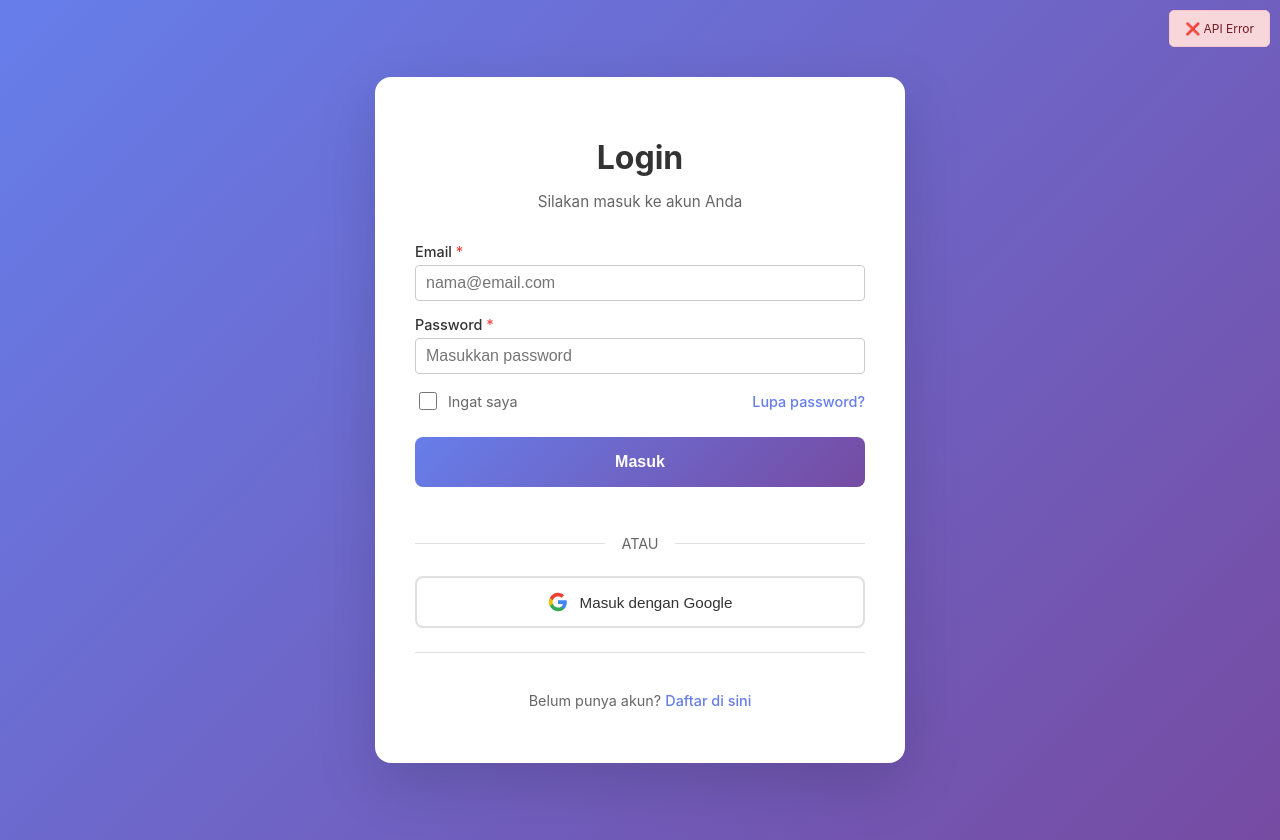
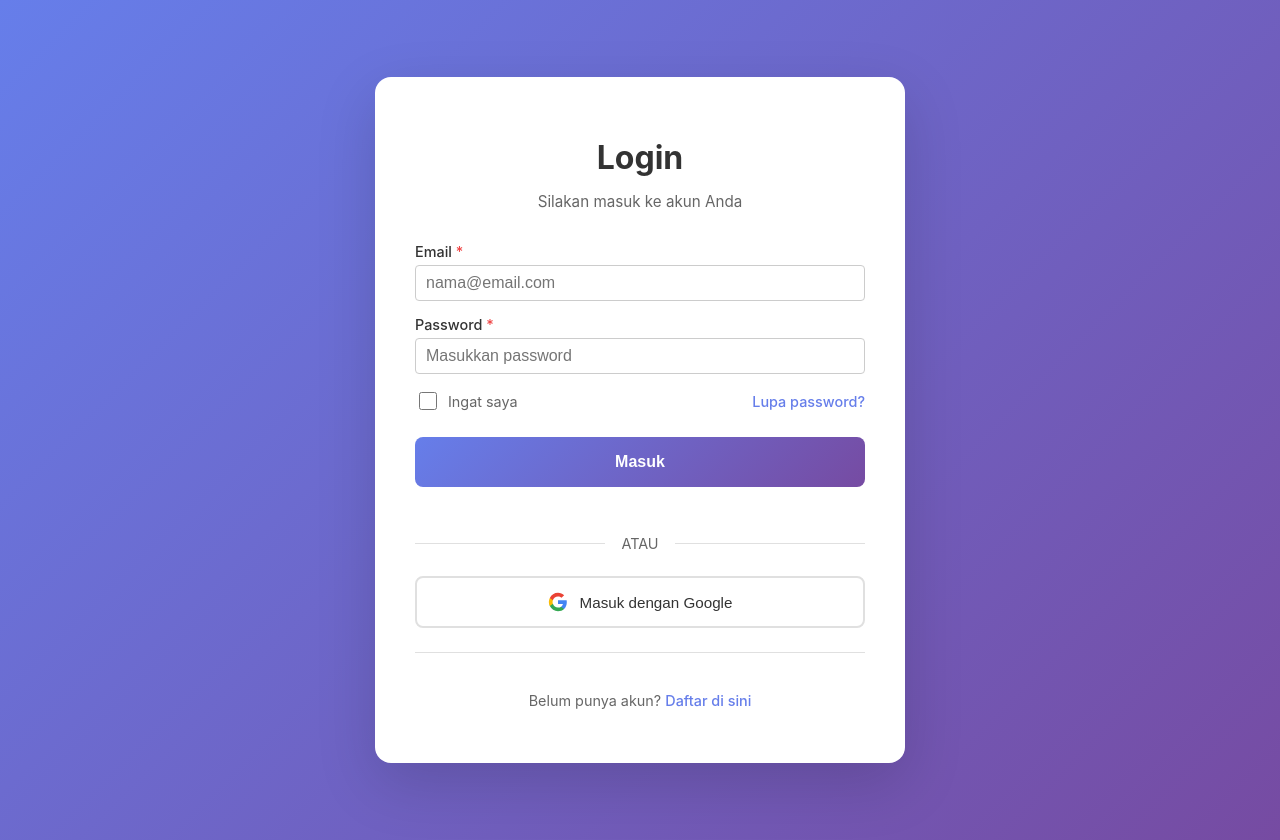
Before and after one commit to DendiFrantika/frontendReact, a React (Create React App) app: page /login in a window 1280 px wide. Built offline with nearby package versions, Linux system fonts and the light colour scheme; no server answers.

Commit message:
Fix refresh loop dan perbaiki App.js routing

```diff
--- a/src/App.js
+++ b/src/App.js
@@ -1,47 +1,16 @@
-import React, { useEffect, useState } from 'react';
+import React from 'react';
 import { BrowserRouter } from 'react-router-dom';
 import { AuthProvider } from './context/AuthContext';
 import AppRoutes from './routes/AppRoutes';
-import testAPI from './test-api';
 import './App.css';
 
 function App() {
-  const [apiTestResult, setApiTestResult] = useState(null);
-
-  useEffect(() => {
-    // Run API tests in development mode only
-    if (process.env.NODE_ENV === 'development') {
-      console.log('🧪 Mode Development - Menjalankan test API...');
-      testAPI().then(result => {
-        setApiTestResult(result);
-        if (!result.success) {
-          console.warn('⚠️ API test gagal - pastikan backend berjalan di:', process.env.REACT_APP_API_BASE_URL || 'http://localhost:3000/api');
-        }
-      });
-    }
-  }, []);
   return (
-    <AuthProvider>
-      <BrowserRouter>
-        {process.env.NODE_ENV === 'development' && apiTestResult && (
-          <div style={{
-            position: 'fixed',
-            top: 10,
-            right: 10,
-            padding: '10px 15px',
-            borderRadius: '5px',
-            fontSize: '12px',
-            zIndex: 9999,
-            backgroundColor: apiTestResult.success ? '#d4edda' : '#f8d7da',
-            color: apiTestResult.success ? '#155724' : '#721c24',
-            border: `1px solid ${apiTestResult.success ? '#c3e6cb' : '#f5c6cb'}`,
-          }}>
-            {apiTestResult.success ? '✅ API Connected' : '❌ API Error'}
-          </div>
-        )}
+    <BrowserRouter>
+      <AuthProvider>
         <AppRoutes />
-      </BrowserRouter>
-    </AuthProvider>
+      </AuthProvider>
+    </BrowserRouter>
   );
 }
 
--- a/src/components/PrivateRoute.jsx
+++ b/src/components/PrivateRoute.jsx
@@ -2,19 +2,52 @@ import React from 'react';
 import { Navigate } from 'react-router-dom';
 import { useAuth } from '../context/AuthContext';
 
-// Wraps routes that require authentication; if not logged in, redirect to login
+// PrivateRoute untuk melindungi halaman yang butuh login
 const PrivateRoute = ({ children, role }) => {
-  const { isAuthenticated, user } = useAuth();
 
+  const { isAuthenticated, user, loading } = useAuth();
+
+  // ⭐ Tunggu sampai proses membaca user dari localStorage selesai
+  if (loading) {
+    return (
+      <div style={{
+        display: 'flex',
+        justifyContent: 'center',
+        alignItems: 'center',
+        height: '100vh',
+        fontSize: '18px'
+      }}>
+        Loading...
+      </div>
+    );
+  }
+
+  // Jika belum login → redirect ke login
   if (!isAuthenticated) {
     return <Navigate to="/login" replace />;
   }
 
+  // Jika butuh role tertentu tapi tidak sesuai
   if (role && user?.role !== role) {
-    // if specific role required and user doesn't have it, redirect home
+
+    // Redirect sesuai role user
+    if (user?.role === 'admin') {
+      return <Navigate to="/admin" replace />;
+    }
+
+    if (user?.role === 'dokter') {
+      return <Navigate to="/dokter" replace />;
+    }
+
+    if (user?.role === 'pasien') {
+      return <Navigate to="/pasien" replace />;
+    }
+
+    // fallback
     return <Navigate to="/" replace />;
   }
 
+  // Jika lolos semua cek
   return children;
 };
 
--- a/src/context/AuthContext.jsx
+++ b/src/context/AuthContext.jsx
@@ -1,6 +1,5 @@
 import React, { createContext, useState, useContext, useEffect, useCallback, useMemo } from 'react';
 
-/* eslint-disable react/prop-types */
 export const AuthContext = createContext(null);
 
 const normalizeUserRole = (user, fallbackRole) => {
@@ -26,42 +25,62 @@ const normalizeUserRole = (user, fallbackRole) => {
 };
 
 export const AuthProvider = ({ children }) => {
+
   const [user, setUser] = useState(null);
+  const [loading, setLoading] = useState(true); // ⭐ penting
 
   useEffect(() => {
     try {
       const stored = localStorage.getItem('user');
+
       if (stored) {
         const parsed = JSON.parse(stored);
         setUser(normalizeUserRole(parsed));
       }
+
     } catch (err) {
       console.warn('Failed to parse stored user', err);
+    } finally {
+      setLoading(false); // ⭐ selesai loading
     }
   }, []);
 
   const login = useCallback((userData, fallbackRole) => {
+
     const normalizedUser = normalizeUserRole(userData, fallbackRole);
+
     setUser(normalizedUser);
+
     try {
       localStorage.setItem('user', JSON.stringify(normalizedUser));
     } catch (err) {
       console.warn('Failed to save user to localStorage', err);
     }
+
   }, []);
 
   const logout = useCallback(() => {
+
     setUser(null);
+
     try {
       localStorage.removeItem('user');
       localStorage.removeItem('token');
     } catch (err) {
       console.warn('Failed to clear storage on logout', err);
     }
+
   }, []);
 
   const isAuthenticated = !!user;
-  const authValue = useMemo(() => ({ user, login, logout, isAuthenticated }), [user, login, logout, isAuthenticated]);
+
+  const authValue = useMemo(() => ({
+    user,
+    login,
+    logout,
+    isAuthenticated,
+    loading // ⭐ tambahkan ini
+  }), [user, login, logout, isAuthenticated, loading]);
 
   return (
     <AuthContext.Provider value={authValue}>
@@ -72,8 +91,10 @@ export const AuthProvider = ({ children }) => {
 
 export const useAuth = () => {
   const context = useContext(AuthContext);
+
   if (!context) {
     throw new Error('useAuth must be used within an AuthProvider');
   }
+
   return context;
 };
```
